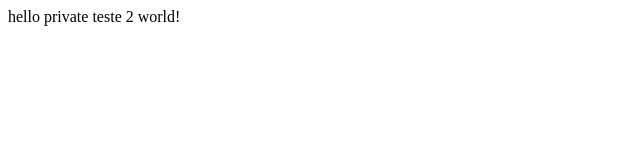
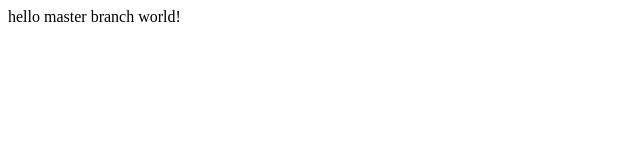
Before and after one commit to gtso86/git-tests, a plain HTML site: page index.html in a window 1280 px wide. Shown: the full height of the page, 0-640 px from the left. Drawn offline with Linux system fonts and the light colour scheme.

Commit message:
commit no branch master

```diff
--- a/index.html
+++ b/index.html
@@ -7,6 +7,6 @@
   <title>Document</title>
 </head>
 <body>
-  hello private teste 2 world!
+  hello master branch world!
 </body>
 </html>
```
